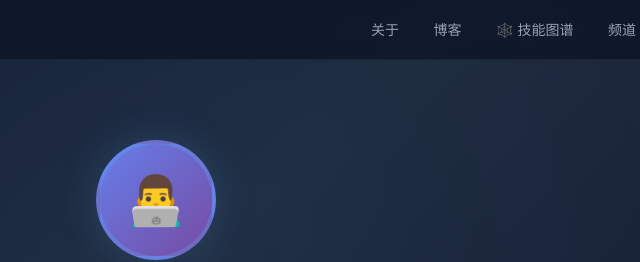
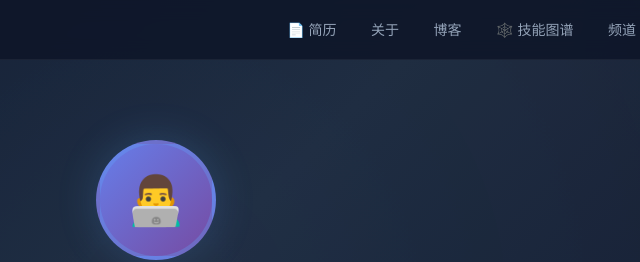
Before and after one commit to liu-binqi/ziyuanzhan.github.io, a plain HTML site: page index.html in a window 1280 px wide. Shown: the top 262 px of the page, 484-1124 px from the left. Drawn offline with Linux system fonts and the light colour scheme.

Commit message:
Update index.html

```diff
--- a/index.html
+++ b/index.html
@@ -312,6 +312,7 @@
         <div class="nav-container">
             <a href="#" class="nav-logo">liu-binqi</a>
             <div class="nav-links">
+                <a href="resume.html">📄 简历</a>
                 <a href="#about">关于</a>
                 <a href="blog/index.html">博客</a>
                 <a href="skills.html">🕸️ 技能图谱</a>
```
